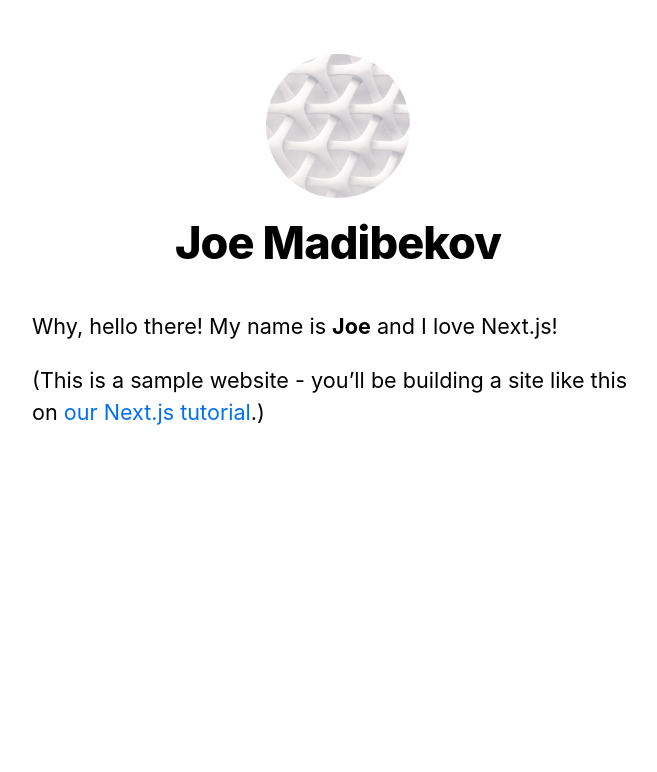
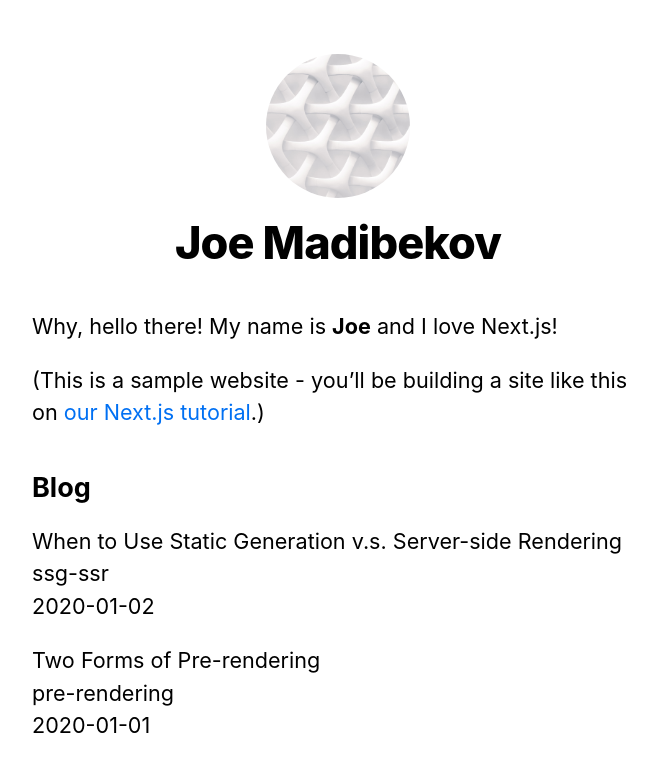
Before and after one commit to jmadibekov/nextjs-blog, a Next.js app: page / in a window 1280 px wide. Shown: the top 772 px of the page, without its empty margins (302-959 px from the left). Built offline with nearby package versions, Linux system fonts and the light colour scheme.

Commit message:
add static generation

```diff
--- /dev/null
+++ b/lib/posts.js
@@ -0,0 +1,30 @@
+import fs from "fs";
+import path from "path";
+import matter from "gray-matter";
+
+const postsDirectory = path.join(process.cwd(), "posts");
+
+export function getSortedPostsData() {
+  const fileNames = fs.readdirSync(postsDirectory);
+  const allPostsData = fileNames.map((fileName) => {
+    const id = fileName.replace(/\.md$/, "");
+
+    const fullPath = path.join(postsDirectory, fileName);
+    const fileContents = fs.readFileSync(fullPath, "utf8");
+
+    const matterResult = matter(fileContents);
+
+    return {
+      id,
+      ...matterResult.data,
+    };
+  });
+
+  return allPostsData.sort((a, b) => {
+    if (a.date < b.date) {
+      return 1;
+    } else {
+      return -1;
+    }
+  });
+}
--- a/package.json
+++ b/package.json
@@ -8,6 +8,7 @@
     "start": "next start"
   },
   "dependencies": {
+    "gray-matter": "^4.0.3",
     "next": "^10.0.0",
     "react": "17.0.1",
     "react-dom": "17.0.1"
--- a/pages/index.js
+++ b/pages/index.js
@@ -1,8 +1,18 @@
 import Head from "next/head";
 import Layout, { siteTitle } from "../components/layout";
 import utilStyles from "../styles/utils.module.css";
+import { getSortedPostsData } from "../lib/posts";
 
-export default function Home() {
+export async function getStaticProps() {
+  const allPostsData = getSortedPostsData();
+  return {
+    props: {
+      allPostsData,
+    },
+  };
+}
+
+export default function Home({ allPostsData }) {
   return (
     <Layout home>
       <Head>
@@ -18,6 +28,22 @@
           <a href="https://nextjs.org/learn">our Next.js tutorial</a>.)
         </p>
       </section>
+
+      <section className={`${utilStyles.headingMd} ${utilStyles.padding1px}`}>
+        <h2 className={utilStyles.headingLg}>Blog</h2>
+
+        <ul className={utilStyles.list}>
+          {allPostsData.map(({ id, date, title }) => (
+            <li className={utilStyles.listItem} key={id}>
+              {title}
+              <br />
+              {id}
+              <br />
+              {date}
+            </li>
+          ))}
+        </ul>
+      </section>
     </Layout>
   );
 }
--- /dev/null
+++ b/posts/pre-rendering.md
@@ -0,0 +1,11 @@
+---
+title: 'Two Forms of Pre-rendering'
+date: '2020-01-01'
+---
+
+Next.js has two forms of pre-rendering: **Static Generation** and **Server-side Rendering**. The difference is in **when** it generates the HTML for a page.
+
+- **Static Generation** is the pre-rendering method that generates the HTML at **build time**. The pre-rendered HTML is then _reused_ on each request.
+- **Server-side Rendering** is the pre-rendering method that generates the HTML on **each request**.
+
+Importantly, Next.js lets you **choose** which pre-rendering form to use for each page. You can create a "hybrid" Next.js app by using Static Generation for most pages and using Server-side Rendering for others.
--- /dev/null
+++ b/posts/ssg-ssr.md
@@ -0,0 +1,19 @@
+---
+title: 'When to Use Static Generation v.s. Server-side Rendering'
+date: '2020-01-02'
+---
+
+We recommend using **Static Generation** (with and without data) whenever possible because your page can be built once and served by CDN, which makes it much faster than having a server render the page on every request.
+
+You can use Static Generation for many types of pages, including:
+
+- Marketing pages
+- Blog posts
+- E-commerce product listings
+- Help and documentation
+
+You should ask yourself: "Can I pre-render this page **ahead** of a user's request?" If the answer is yes, then you should choose Static Generation.
+
+On the other hand, Static Generation is **not** a good idea if you cannot pre-render a page ahead of a user's request. Maybe your page shows frequently updated data, and the page content changes on every request.
+
+In that case, you can use **Server-Side Rendering**. It will be slower, but the pre-rendered page will always be up-to-date. Or you can skip pre-rendering and use client-side JavaScript to populate data.
```
Also changed, not shown: 1 other file (tests, documents, lock files or other folders).
